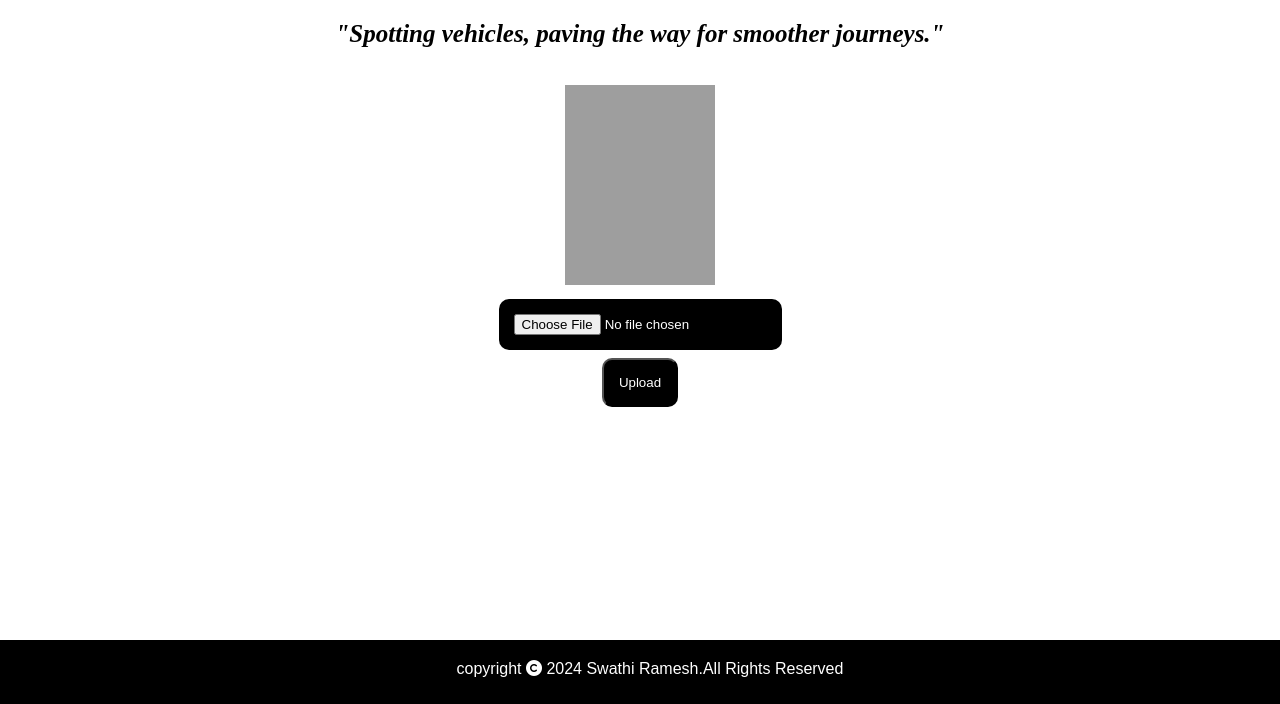
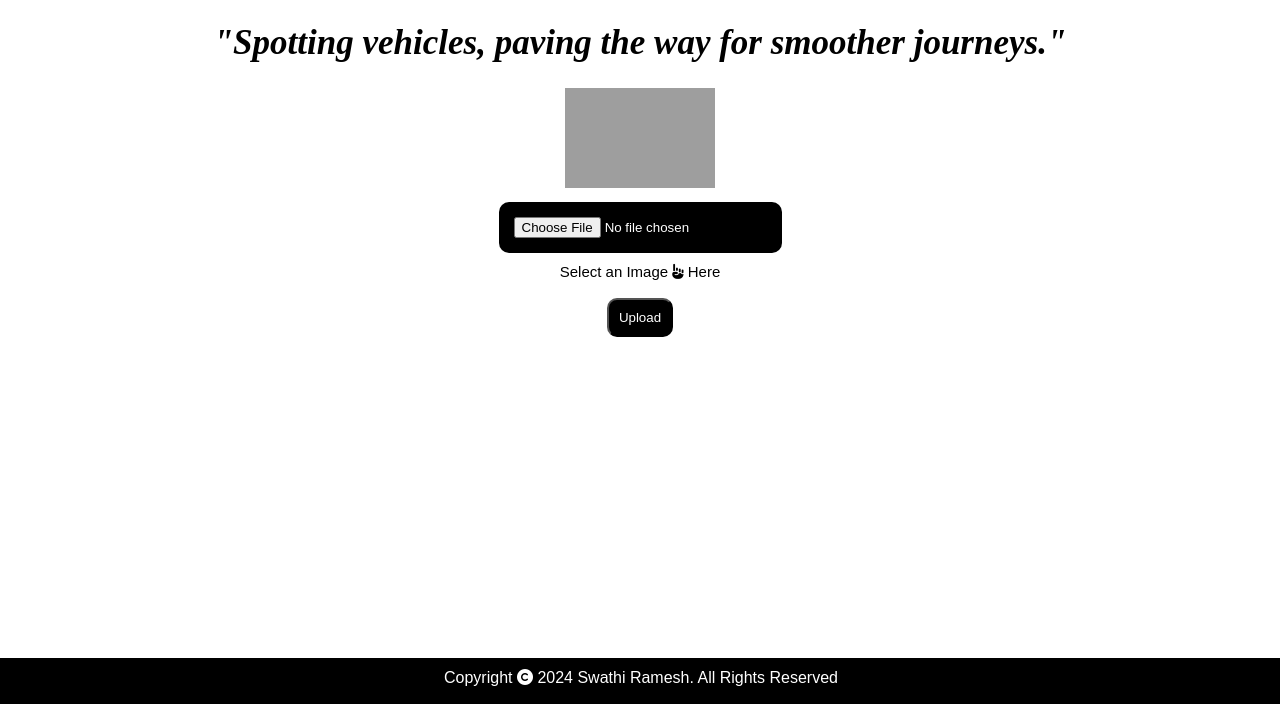
Before and after one commit to Rswathi41103/vehicle_detector, a Flask app: page / in a window 1280 px wide. Shown: the part 96-800 px from the top of the page. Run offline with Flask 2, Linux system fonts and the light colour scheme; some libraries are stand-ins or nearby versions; grey boxes are pictures that could not be loaded.

Commit message:
index.html

```diff
--- a/templates/index.html
+++ b/templates/index.html
@@ -38,35 +38,51 @@
             background-color: black;
             color: white;
             padding: 15px;
-            margin-bottom: 8px;
+            margin-bottom: 10px;
             border-radius:10px;
+            cursor:pointer;
         }
         button[type=submit] {
             background-color: black;
             color: white;
-            padding: 15px;
+            padding: 10px;
             border-radius:10px;
+            cursor:pointer;
+        }
+        button[type=submit]:hover{
+             background-color:grey;
+             cursor:pointer;
+             border:0px;
         }
         img {
-            max-width: 500px;
-            max-height: 500px;
-            margin-top: 20px;
+            width:400px; /* Adjust image width to fit container */
+            height:400px; /* Maintain aspect ratio */
+            margin-top:5px;
+        }
+        h2{
+          text-decoration:underline;
         }
         p {
             margin-top: 10px;
         }
-        .qoute{
-             font-size:25px;
-             font-weight:bold;
-             font-style:italic;
-             font-family:"Times New Roman";
+        .qoute {
+            font-size: 25px;
+            font-weight: bold;
+            font-style: italic;
+            font-family: "Times New Roman";
+            margin-bottom: 20px;
         }
-        .image{
-            height:200px;
-            width:150px;
-            margin-bottom:10px;
+        .image {
+            width: 150px; /* Adjust image width to fit container */
+            height: 100px; /* Maintain aspect ratio */
+            margin-bottom: 10px;
         }
-        /* Footer Styles */
+
+        .para{
+           font-size:15px;
+           margin:0px;
+        }
+
         footer {
             position: fixed;
             bottom: 0;
@@ -74,7 +90,29 @@
             width: 100%;
             background-color: black;
             color: white;
-            padding: 10px;
+            padding: 1px;
+        }
+
+        /* Media Queries */
+        @media only screen and (min-width: 768px) {
+            /* Medium devices (tablets) */
+            .qoute {
+                font-size: 25px;
+            }
+        }
+
+        @media only screen and (min-width: 992px) {
+            /* Large devices (desktops) */
+            .qoute {
+                font-size: 30px;
+            }
+        }
+
+        @media only screen and (min-width: 1200px) {
+            /* Extra large devices (large desktops) */
+            .qoute {
+                font-size:35px;
+            }
         }
     </style>
 </head>
@@ -87,9 +125,9 @@
         </div>
     </nav>
     <h1 class="qoute">"Spotting vehicles, paving the way for smoother journeys."</h1>
-    <img src="https://tse2.mm.bing.net/th/id/OIP.yGYiWunttQVWPCnxcZvA7wHaI2?rs=1&pid=ImgDetMain" class="image"/>
+    <img src="https://res.cloudinary.com/dcfulqrcl/image/upload/v1711266550/car_1_hi1rfb.jpg" class="image"/>
     <form method="post" enctype="multipart/form-data">
-        <input type="file" name="file"><br>
+        <input type="file" name="file" placeholder="Select an Image"> <p class = "para">Select an Image  <i class="fa-solid fa-hand-point-up"></i>  Here</p><br>
         <button type="submit">Upload</button>
     </form>
 
@@ -101,7 +139,7 @@
     {% endif %}
 
     <footer>
-         <p class = "copy-para">copyright <i class="fa-solid fa-copyright copy-icon"></i> 2024 Swathi Ramesh.All Rights Reserved</p>
+         <p class="copy-para">Copyright <i class="fas fa-copyright copy-icon"></i> 2024 Swathi Ramesh. All Rights Reserved</p>
     </footer>
 
     <script>
```
